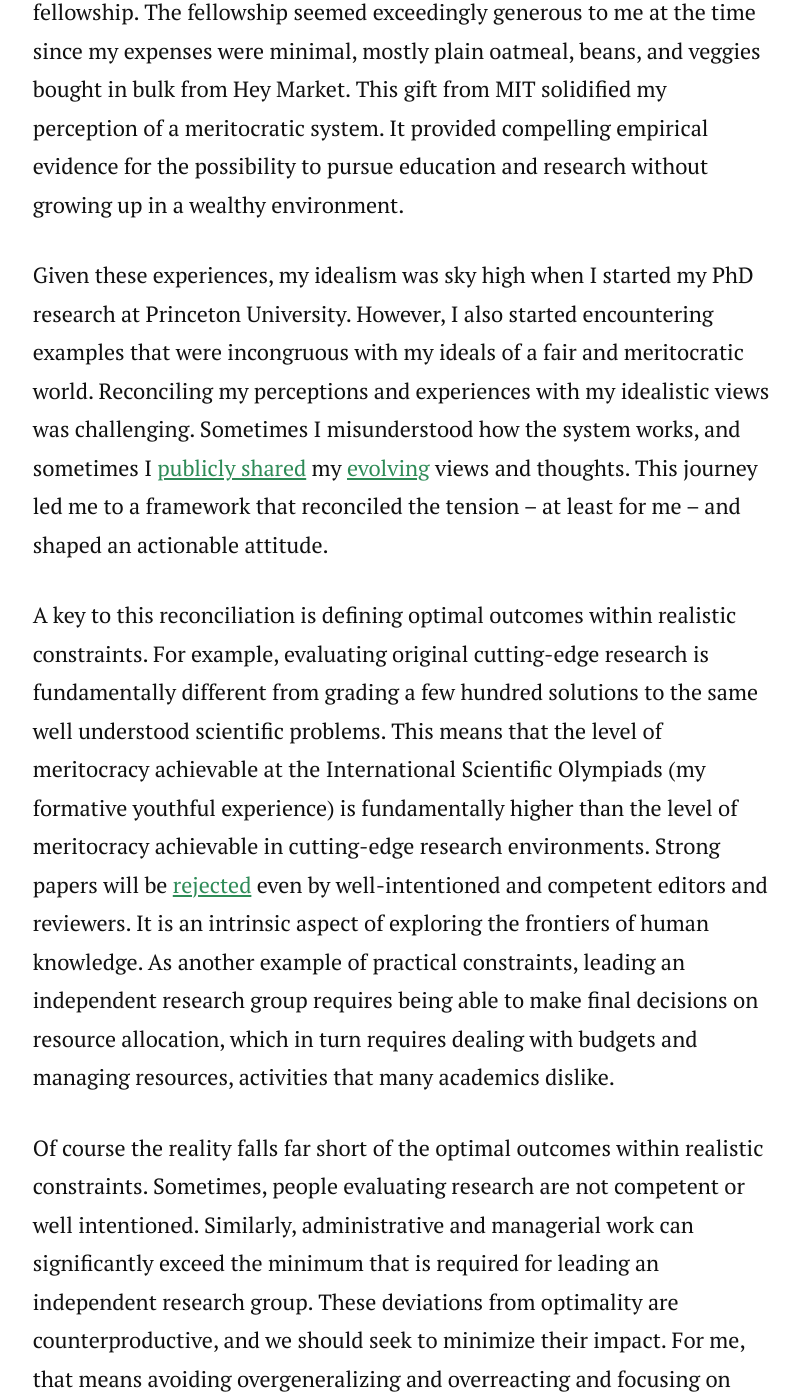
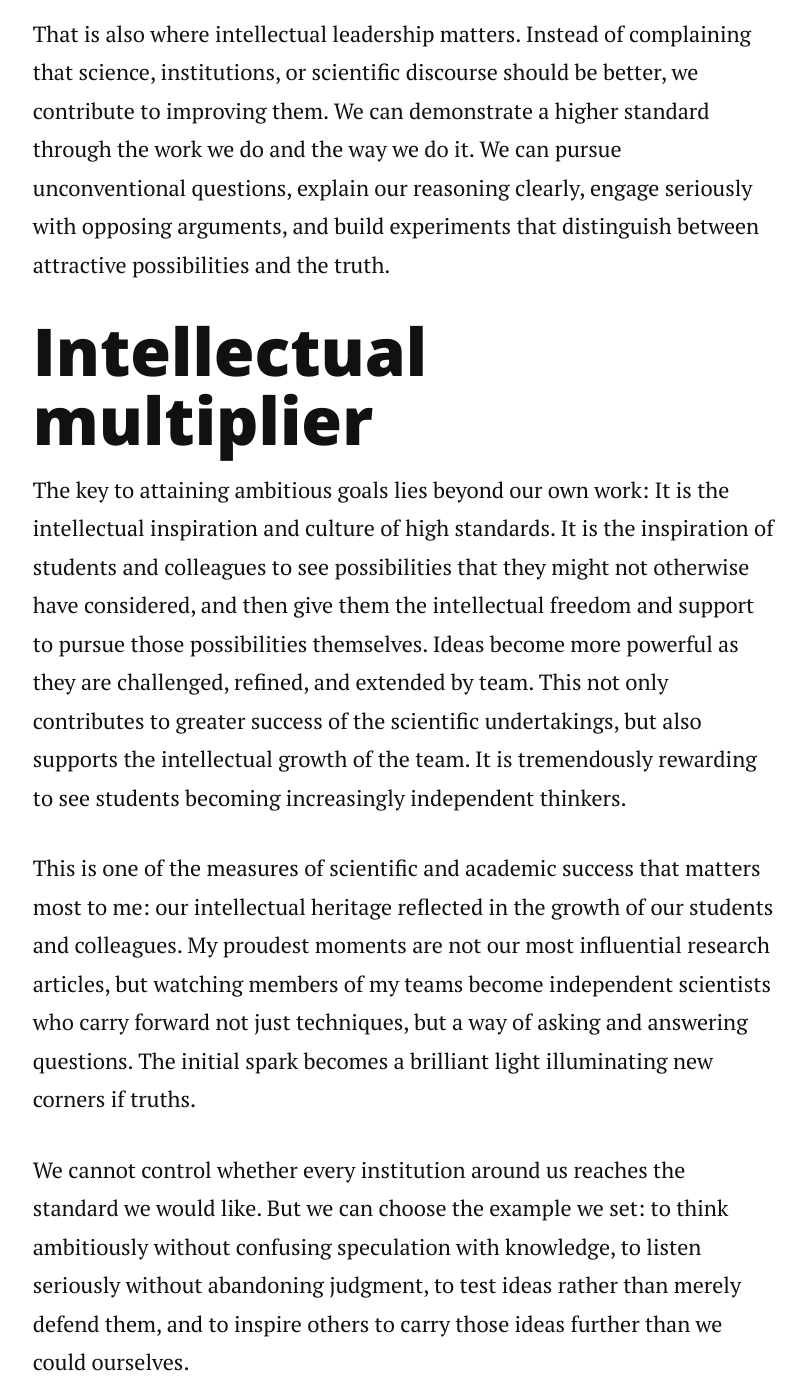
Before and after one commit to nslavov/nikolai, a Jekyll site: the page built from _posts/2024-10-16-proteome-scale.md, in a window 1280 px wide and 1400 px high, scrolled down 1558 px. Shown: the whole window, without its empty margins (236-1042 px from the left). Built offline with Jekyll 4.4.1, drawn with Linux system fonts in a browser that asks for light colours; nearby versions of some CDN libraries; comment, search, counter and statistics services are not loaded; some of the changed text lies outside the part shown.

Commit message:
Update 2024-10-16-proteome-scale.md

```diff
--- a/_posts/2024-10-16-proteome-scale.md
+++ b/_posts/2024-10-16-proteome-scale.md
@@ -1,52 +1,40 @@
 ---
 layout: post
 author: nslavov
-title: The cell by the numbers
-date:  2027-11-03
-description:
-nav_exclude: true
+title: Raise the Bar
+date:  2026-09-13
+description: Pursue intellectual leaps that are ambitious enough to matter, feasible enough to test, and powerful enough to inspire a team to achieve what no individual could.
+nav_exclude: false
 ---
 
 
 
 
+<p class="intro"><span class="dropcap">M</span>uch of what surrounds us is imperfect. Scientific institutions, papers, public discourse, and our own work all fall short of what they could be. It is easy to point this out. It is harder — and more useful — to demonstrate something better.
+</p>
+
+Setting a positive example often requires the courage to pursue ideas that challenge prevailing assumptions and to persist in the face of opposition. Persisting not by ignoring the arguments of those who disagree but by taking them seriously and understanding deeply what they get right and what they get wrong. It means listening carefully enough to understand why someone holds a different view, examining the assumptions behind the disagreement, and remaining willing to change our minds when evidence demands it.
+
+*Perseverance while ignoring criticism is no virtue:  It’s merely ignorant stubbornness.*
+
+This intellectual openness should guide how we pursue ambitious science. It is easy to propose a far-reaching idea that lies well beyond current understanding. It is harder to find a genuinely new approach that makes such ambitious ideas testable with the tools, time, and resources actually available. This requires creativity and [resourcefulness](https://nikolai.slavovlab.net/Resourcefulness/). An ambitious idea becomes scientifically powerful not when it is difficult to imagine or impossible to refute, but when we can devise a way to confront it with reality and make it [feasible](https://www.nature.com/articles/d41586-026-02805-w).
+
+That is also where intellectual leadership matters. Instead of complaining that science, institutions, or scientific discourse should be better, we contribute to improving them. We can demonstrate a higher standard through the work we do and the way we do it. We can pursue unconventional questions, explain our reasoning clearly, engage seriously with opposing arguments, and build experiments that distinguish between attractive possibilities and the truth.
 
 
 
-The monomers of the polymers making up a human cell (fibroblast)
+# Intellectual multiplier
+The key to attaining ambitious goals lies beyond our own work: It is the intellectual inspiration and culture of high standards. It is the inspiration of students and colleagues to see possibilities that they might not otherwise have considered, and then give them the intellectual freedom and support to pursue those possibilities themselves. Ideas become more powerful as they are challenged, refined, and extended by team. This not only contributes to greater success of the scientific undertakings, but also supports the intellectual growth of the team. It is tremendously rewarding to see students becoming increasingly independent thinkers.
 
-Transcriptome: ~ 6e8
-Genome: ~ 6e9
-Proteome: ~ 6e11
+This is one of the measures of scientific and academic success that matters most to me: our intellectual heritage reflected in the growth of our students and colleagues. My proudest moments are not our most influential research articles, but watching members of my teams become independent scientists who carry forward not just techniques, but a way of asking and answering questions. The initial spark becomes a brilliant light illuminating new corners if truths.
 
 
-
-<p class="intro"><span class="dropcap">A</span>cademia is a meeting place of lofty ideas and prosaic reality. Naturally, this meeting creates tension. The lofty ideas create the expectation that academia should do much better. Better than the grabby reality of pursuing profits, better than the mercenary world of business. These high expectations can set us up for disappointment and sometimes even cynicism. Yet, I think we can choose a better response.</p>
+We cannot control whether every institution around us reaches the standard we would like. But we can choose the example we set: to think ambitiously without confusing speculation with knowledge, to listen seriously without abandoning judgment, to test ideas rather than merely defend them, and to inspire others to carry those ideas further than we could ourselves.
 
 
-I grew up idealistic. It was more than youthful idealism: Two formative experiences from my early life provided empirical evidence for my idealism.
+**Raise the bar and help your team reach it.**
 
-
-The first experience was my participation in scientific Olympiads, physics, biology and chemistry. These competitions seemed perfectly fair. At least, I never had a reason to suspect otherwise. As a student from a remote province of a scientifically remote country, I was allowed to win while competing with students from top schools, some of whom taking lessons from the professors organizing the national and international Olympiads. My success in these Olympiads led to my second formative experience providing evidence for my idealism: MIT paid my undergraduate tuition and fellowship. The fellowship seemed exceedingly generous to me at the time since my expenses were minimal, mostly plain oatmeal, beans, and veggies bought in bulk from Hey Market. This gift from MIT solidified my perception of a meritocratic system. It provided compelling empirical evidence for the possibility to pursue education and research without growing up in a wealthy environment.
-
-
-Given these experiences, my idealism was sky high when I started my PhD research at Princeton University. However, I also started encountering examples that were incongruous with my ideals of a fair and meritocratic world. Reconciling my perceptions and experiences with my idealistic views was challenging. Sometimes I misunderstood how the system works, and sometimes I [publicly shared](https://thetech.com/2012/02/07/letters-v132-n1) my [evolving](https://majesticforest.wordpress.com/2020/09/15/my-experience-with-elite-journals/) views and thoughts. This journey led me to a framework that reconciled the tension -- at least for me -- and shaped an actionable attitude.
-
-
-A key to this reconciliation is defining optimal outcomes within realistic constraints. For example, evaluating original cutting-edge research is fundamentally different from grading a few hundred solutions to the same well understood scientific problems. This means that the level of meritocracy achievable at the International Scientific Olympiads (my formative youthful experience) is fundamentally higher than the level of meritocracy achievable in cutting-edge research environments. Strong papers will be [rejected](https://blog.slavovlab.net/2014/08/15/papers-that-triumphed-over-their-rejections/) even by well-intentioned and competent editors and reviewers. It is an intrinsic aspect of exploring the frontiers of human knowledge. As another example of practical constraints, leading an independent research group requires being able to make final decisions on resource allocation, which in turn requires dealing with budgets and managing resources, activities that many academics dislike.
-
-
-Of course the reality falls far short of the optimal outcomes within realistic constraints. Sometimes, people evaluating research are not competent or well intentioned. Similarly, administrative and managerial work can significantly exceed the minimum that is required for leading an independent research group. These deviations from optimality are counterproductive, and we should seek to minimize their impact. For me, that means avoiding overgeneralizing and overreacting and focusing on what I can improve. When the project that has consumed most of your waking hours for the last few years is unfairly evaluated, the world might seem like a terrible place, falling apart. Yet, it's not that simple: The world is a very complex place with many facets. It is a highly imperfect place that you can make better. Yes, the best response for me is to realize what lies within my control and to focus on it, to act upon it aiming to bring the world a bit closer to the limits set by realistic constraints.
-
-
-Academia is not an ideal place, but we should seize its lofty ideals and move it closer to their realistic projections!
 
 <br>
 
 ------
-
-## Comments
-Please leave comments as responses to the tweet below:
-
-
-<blockquote class="twitter-tweet tw-align-center" ><p lang="en" dir="ltr" >Forthcoming changes in my life motivated me to reflect on my views and to share some thoughts.<br><br>The first installment is in this post, which carries personal reverberations.<a href="https://t.co/FkW373Tl3j">https://t.co/FkW373Tl3j</a></p>&mdash; Prof. Nikolai Slavov (@slavov_n) <a href="https://twitter.com/slavov_n/status/1555146276609540096?ref_src=twsrc%5Etfw">August 4, 2022</a></blockquote> <script async src="https://platform.twitter.com/widgets.js" charset="utf-8"></script>
```
